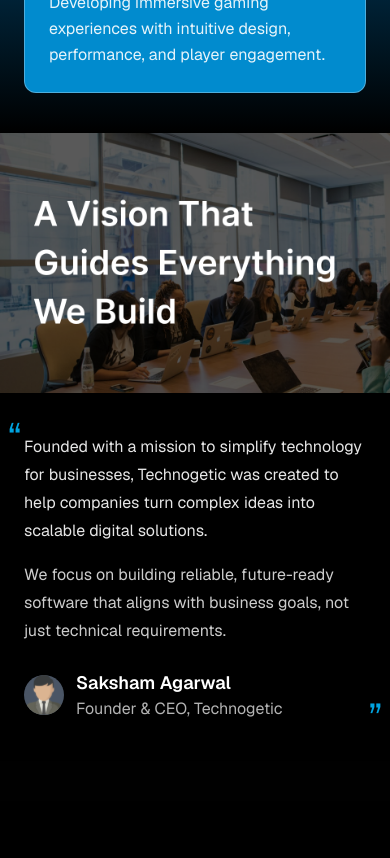
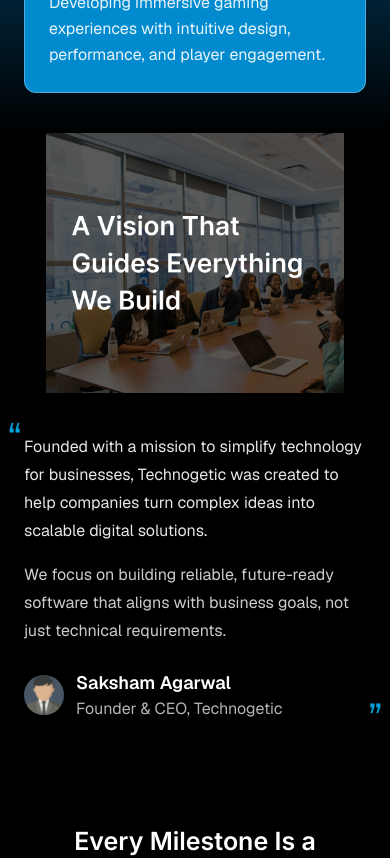
Before and after one commit to expertdeveloper5821/Techno, a Next.js app: page /about in a window 390 px wide. Shown: the part 9580-10438 px from the top of the page. Built offline with nearby package versions, Linux system fonts and the light colour scheme.

Commit message:
fix the ui issue

```diff
--- a/app/components/About-com/vision/Vision.tsx
+++ b/app/components/About-com/vision/Vision.tsx
@@ -3,7 +3,7 @@ import Image from 'next/image'
 function Vision() {
     return (
         <section
-            className="relative overflow-hidden      flex flex-col justify-start  lg:pb-24  md:pb-15  pb-10 bg-[#010101] "
+            className="relative overflow-hidden      flex flex-col justify-start      bg-[#010101] "
 
         >
             <div className="flex flex-col lg:flex-row">
@@ -14,7 +14,7 @@ function Vision() {
             src="/About/vision/vision.png" // replace with your image path
             alt="Team working in office"
             fill
-            className="object-cover"
+            className="lg:object-cover object-contain "
             priority
           />
         </div>
```
